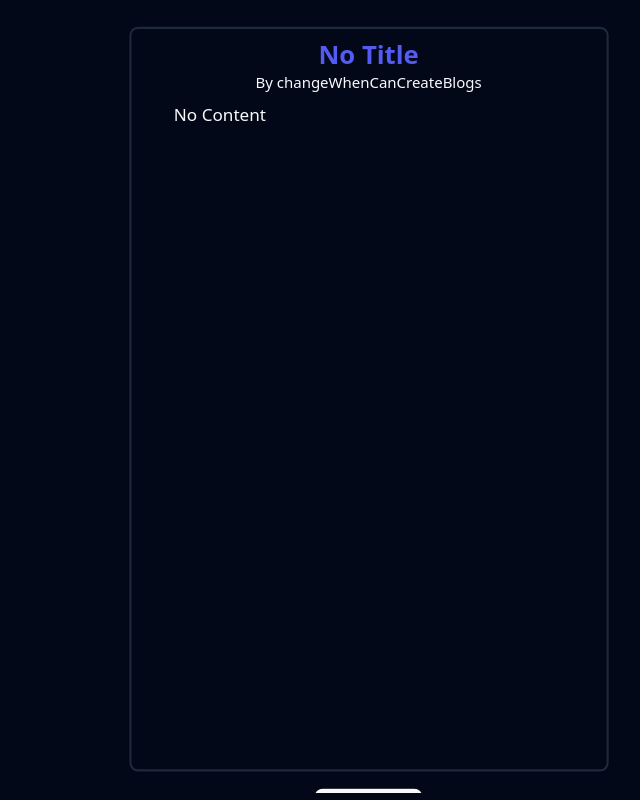
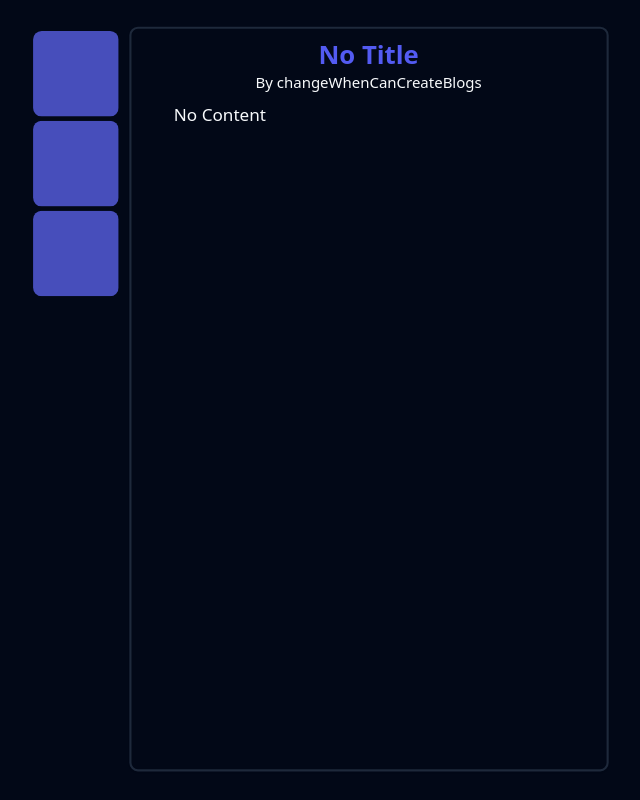
Before and after one commit to lernEarnBurn/blog-site, a React (Vite) app in the folder viewing-interface/: page /blogs/1 in a window 1280 px wide. Shown: the whole page, without its empty margins (265-905 px from the left). Built offline with nearby package versions, Linux system fonts and the light colour scheme.

Commit message:
positioned and basic styling for btn bar

```diff
--- /dev/null
+++ b/viewing-interface/src/components/BackBar.tsx
@@ -0,0 +1,30 @@
+import { motion } from 'framer-motion'
+
+const animations = {
+  initial: {opacity: 0},
+  animate: {opacity: 1},
+  exit: {opacity: 0}
+
+}
+
+interface BtnBarProps {
+  backFunc: () => void;
+}
+
+export const BtnBar = ({backFunc}: BtnBarProps) => {
+  return (
+    <motion.div
+      className='absolute top-[5vh] left-[25vw] flex flex-col gap-1'
+      variants={animations}
+      initial="initial"
+      animate="animate"
+      exit="exit"
+      transition={{duration: 5.15, type: "tween", ease: "easeInOut"}}
+      >
+      <button className='w-20 h-20 btn-bar hover:scale-[1.004]' onClick={backFunc}></button>
+      <button className='w-20 h-20 btn-bar hover:scale-[1.004]'></button>
+      <button className='w-20 h-20 btn-bar hover:scale-[1.004]'></button>
+    </motion.div>
+
+  )
+}
--- a/viewing-interface/src/components/BlogPage.tsx
+++ b/viewing-interface/src/components/BlogPage.tsx
@@ -1,4 +1,7 @@
 import { PageAnimation } from "./PageAnimation";
+import { BtnBar } from './BackBar';
+
+
 import { useNavigate } from 'react-router-dom';
 
 export function BlogPage() {
@@ -16,8 +19,10 @@ export function BlogPage() {
   return (
     <div className="overflow-hidden">
       <PageAnimation>
+
         <div className="flex flex-col gap-4 overflow-y-auto h-auto min-w-[99vw] items-center">
-            <div className="z-10 rounded-lg dark:bg-opacity-90 mt-[4.5vh] py-2 px-10 border-2 light:border-black shadow-sm w-[35vw] h-[87vh] overflow-hidden">
+
+          <div className="mb-16 z-10 rounded-lg dark:bg-opacity-90 mt-[4.5vh] py-2 px-10 border-2 light:border-black shadow-sm w-[35vw] h-[87vh] overflow-hidden">
             <h2 className="text-center text-2xl">
               <strong>{blogData?.title || 'No Title'}</strong>
             </h2>
@@ -26,9 +31,10 @@ export function BlogPage() {
             </h3>
             <p className="mt-2 text-md">{blogData?.content || 'No Content'}</p>
           </div>
-            <button onClick={handleGoBack}>Go back</button>
         </div>
+        <BtnBar backFunc={handleGoBack}></BtnBar>
       </PageAnimation>
+
     </div>
   )
 }
--- a/viewing-interface/src/components/PageAnimation.tsx
+++ b/viewing-interface/src/components/PageAnimation.tsx
@@ -19,7 +19,7 @@ export const PageAnimation = ({children}: PageAnimationProps) => {
       initial="initial"
       animate="animate"
       exit="exit"
-      transition={{duration: 0.18, type: "tween", ease: "easeInOut"}}
+      transition={{duration: 0.15, type: "tween", ease: "easeInOut"}}
       >
       {children}
     </motion.div>
--- a/viewing-interface/src/index.css
+++ b/viewing-interface/src/index.css
@@ -13,6 +13,11 @@
   -webkit-font-smoothing: antialiased;
   -moz-osx-font-smoothing: grayscale;
   -webkit-text-size-adjust: 100%;
+}
+
+.btn-bar {
+  background-color: #646cffb5;
+
 }
 
 
```
Lines whose indentation alone changed are shown as unchanged.
